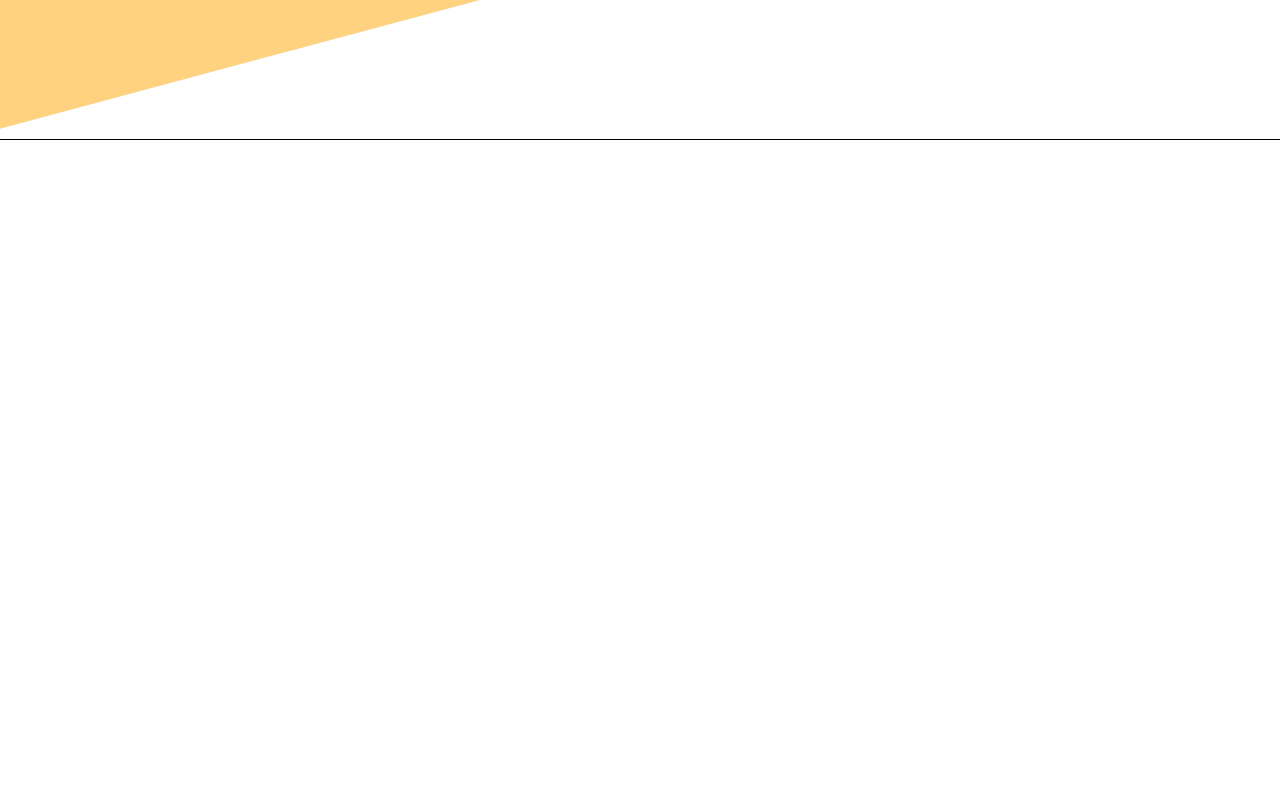
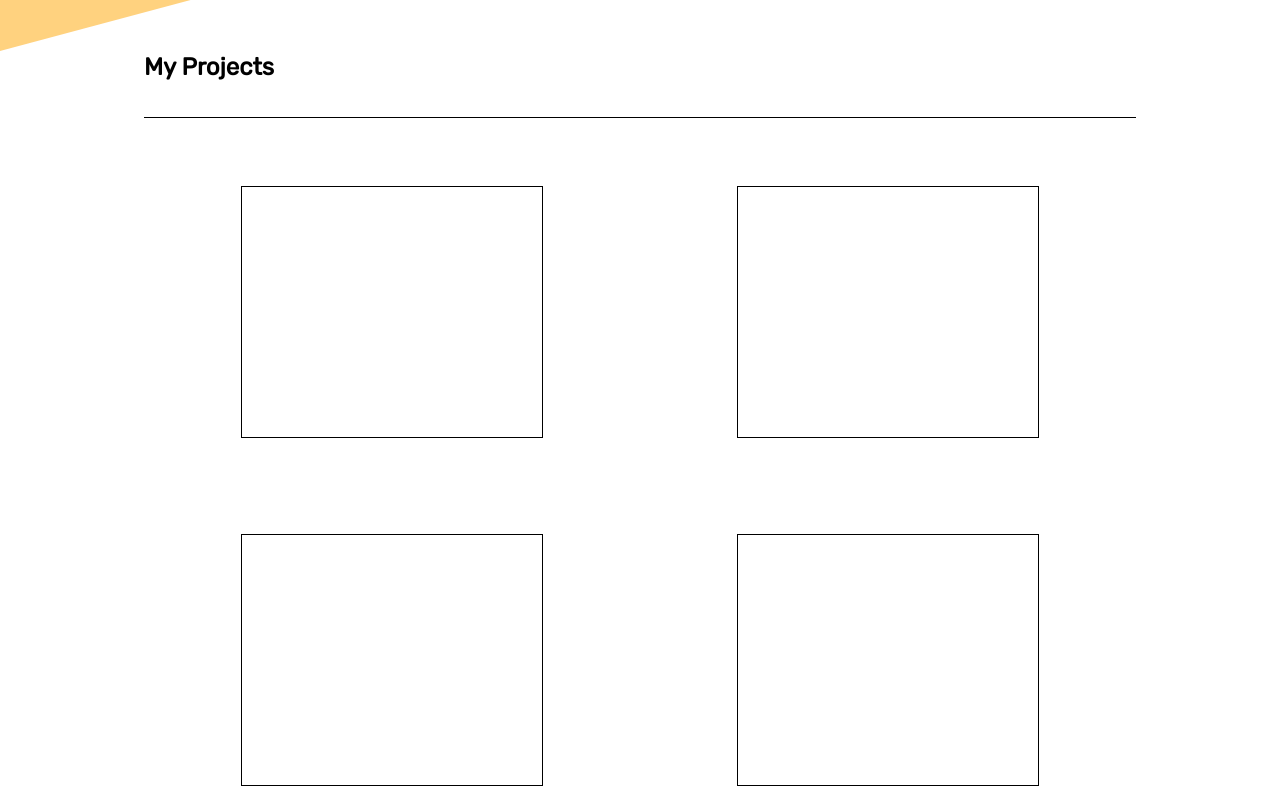
Before and after one commit to hripple46/Personal-Portfolio, a website: page index.html in a window 1280 px wide. Shown: the part 460-1260 px from the top of the page. Before the commit the page ends 800 px from the top, so only its background shows below. Drawn offline with nearby package versions, Linux system fonts and the light colour scheme.

Commit message:
added 'project' section

```diff
--- a/index.html
+++ b/index.html
@@ -24,7 +24,17 @@
         </p>
       </div>
     </div>
-    <div class="projects"></div>
+    <div class="projects">
+      <h2>My Projects</h2>
+      <div class="projectContainer">
+        <div class="project"></div>
+        <div class="project"></div>
+        <div class="project"></div>
+        <div class="project"></div>
+        <div class="project"></div>
+        <div class="project"></div>
+      </div>
+    </div>
     <div class="contactMe"></div>
   </body>
 </html>
--- a/style.css
+++ b/style.css
@@ -11,9 +11,6 @@ body {
   grid-template-rows: 2fr 1fr 1fr;
 }
 
-.projects {
-  border-bottom: 1px solid black;
-}
 .aboutMe {
   position: relative;
   display: flex;
@@ -57,3 +54,25 @@ body {
   transform: rotate(-15deg) translateX(-200px) translateY(-25px);
   transform-origin: top left;
 }
+.projects {
+  margin-top: 144px;
+  margin-left: 144px;
+  margin-right: 144px;
+}
+.project {
+  height: 250px;
+  border: 1px solid black;
+  max-width: 300px;
+  min-width: 150px;
+  flex: 1 1 100%;
+  margin: 48px;
+}
+.projectContainer {
+  display: flex;
+  flex-flow: row wrap;
+  justify-content: space-around;
+}
+.projects > h2 {
+  border-bottom: 1px solid black;
+  padding-bottom: 36px;
+}
```
